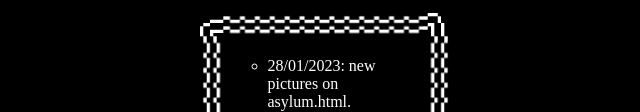
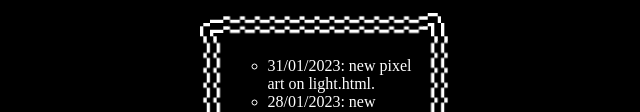
Before and after one commit to yourdevilfriends/onlinedevil, a plain HTML site: page index.html in a window 1280 px wide. Shown: the part 840-952 px from the top of the page, without its empty margins (315-955 px from the left). Drawn offline with Linux system fonts and the light colour scheme; a script that the page names is missing.

Commit message:
New pixel art

```diff
--- a/index.html
+++ b/index.html
@@ -31,6 +31,7 @@
         <p>DD/MM/YYYY</p>
         <section class="bordered">
             <ul>
+                <li>31/01/2023: New pixel art on light.html.</li>
                 <li>28/01/2023: New pictures on asylum.html.</li>
                 <li>23/01/2023: The comics «Friends» and «Weird corpse» are now available from /catacombs.html. Migrated to GitHub.</li>
                 <li>21/01/2023: New pictures on asylum.html.</li>
```
